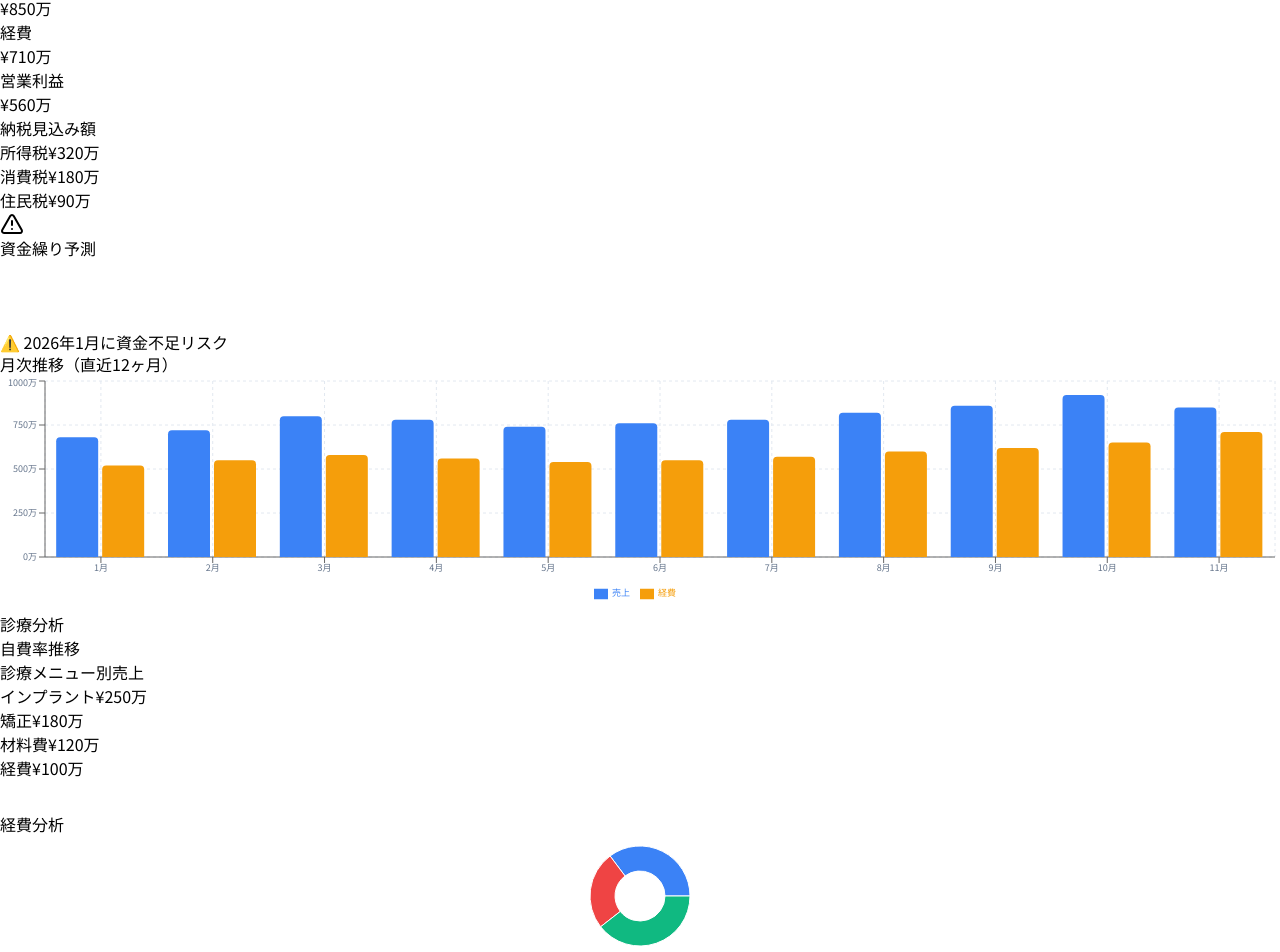
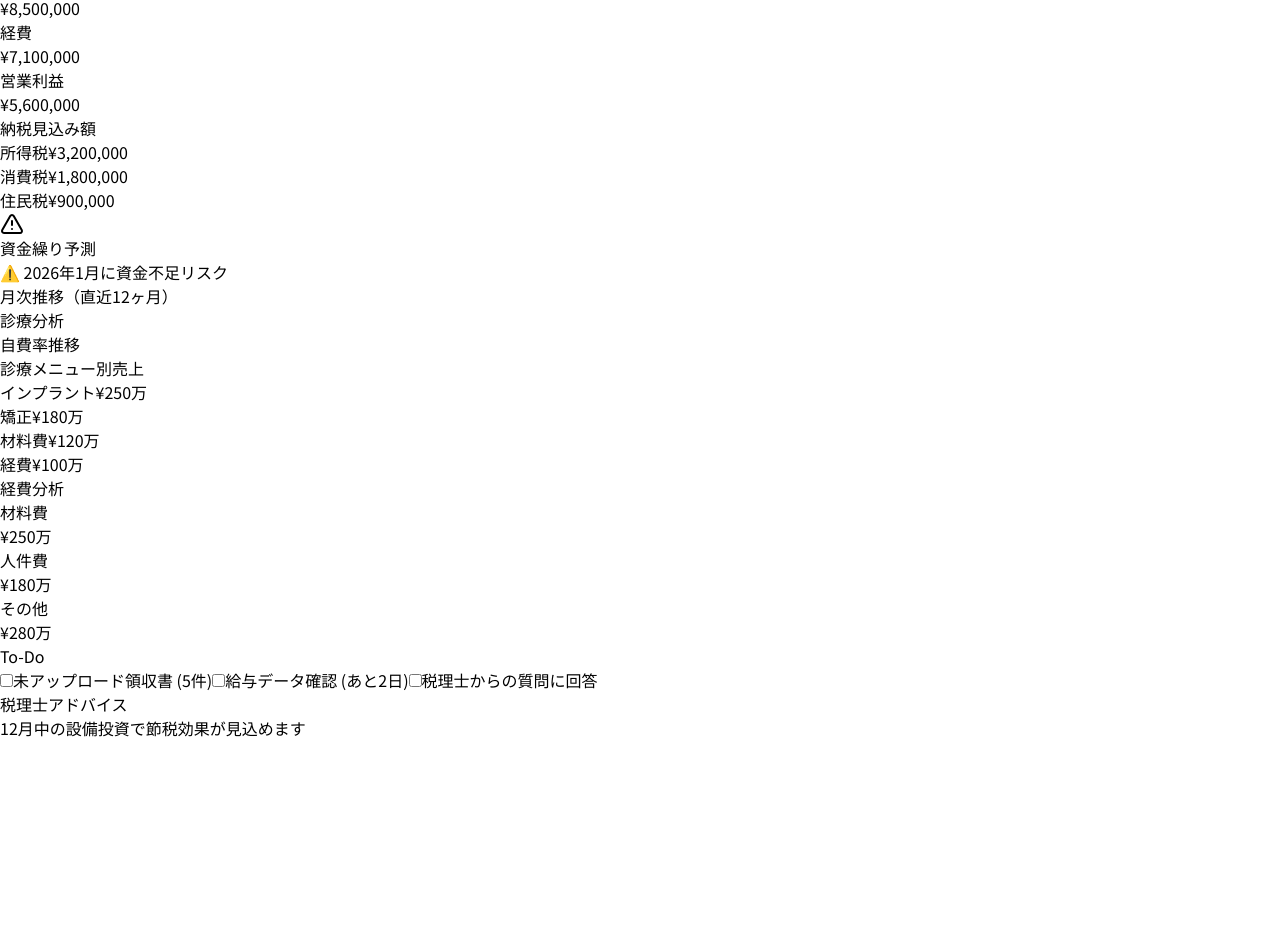
Before and after one commit to okada-y1221/dental-tax-dashboard, a React (Vite) app: page / in a window 1280 px wide. Shown: the part 273-1225 px from the top of the page. After the commit the page ends 1013 px from the top, so only its background shows below. Built offline with nearby package versions, Linux system fonts and the light colour scheme.

Commit message:
Refactor currency format and improve layout styles
Updated currency formatting and adjusted layout styles for various components.

```diff
--- a/src/App.jsx
+++ b/src/App.jsx
@@ -40,7 +40,7 @@ const DentalTaxDashboard = () => {
   const [tempData, setTempData] = useState(data);
 
   const formatCurrency = (value) => {
-    return `¥${(value / 10000).toFixed(0)}万`;
+    return `¥${value.toLocaleString()}`;
   };
 
   const handleEdit = () => {
@@ -130,14 +130,14 @@ const DentalTaxDashboard = () => {
       </header>
 
       {/* Main Content - Fixed Height on Desktop, Scrollable on Mobile */}
-      <div className="flex-1 overflow-auto lg:overflow-hidden p-2">
-        <div className="grid grid-cols-1 lg:grid-cols-12 gap-2 lg:h-full">
+      <div className="flex-1 overflow-auto lg:overflow-hidden p-2 lg:h-[calc(100vh-40px)]">
+        <div className="grid grid-cols-1 lg:grid-cols-12 gap-2 h-full">
 
           {/* Left Column - 4 cols */}
-          <div className="lg:col-span-4 flex flex-col gap-2">
+          <div className="lg:col-span-4 flex flex-col gap-2 h-full">
 
             {/* 今月の経営速報 */}
-            <div className="bg-white rounded-lg shadow p-2 border border-slate-200">
+            <div className="bg-white rounded-lg shadow p-2 border border-slate-200" style={{ flex: '0 0 auto' }}>
               <h3 className="text-xs font-semibold text-slate-700 mb-1">今月の経営速報</h3>
               <div className="space-y-1">
                 <div>
@@ -165,7 +165,7 @@ const DentalTaxDashboard = () => {
             </div>
 
             {/* 納税見込み額 */}
-            <div className="bg-white rounded-lg shadow p-2 border border-slate-200">
+            <div className="bg-white rounded-lg shadow p-2 border border-slate-200" style={{ flex: '0 0 auto' }}>
               <h3 className="text-xs font-semibold text-slate-700 mb-1">納税見込み額</h3>
               <div className="space-y-1">
                 <div className="flex justify-between">
@@ -184,34 +184,37 @@ const DentalTaxDashboard = () => {
             </div>
 
             {/* 資金繰りアラート */}
-            <div className="bg-gradient-to-br from-red-500 to-orange-500 rounded-lg shadow p-2 text-white" style={{ height: '140px' }}>
+            <div className="bg-gradient-to-br from-red-500 to-orange-500 rounded-lg shadow p-2 text-white flex-1 flex flex-col">
               <div className="flex items-center space-x-1 mb-1">
                 <AlertTriangle className="w-4 h-4" />
                 <h3 className="text-xs font-semibold">資金繰り予測</h3>
               </div>
-              <ResponsiveContainer width="100%" height={70}>
+              <div className="flex-1 min-h-0">
+                <ResponsiveContainer width="100%" height="80%">
                   <LineChart data={editMode ? tempData.cashFlow : data.cashFlow}>
                     <Line type="monotone" dataKey="value" stroke="#fff" strokeWidth={2} dot={false} />
                   </LineChart>
                 </ResponsiveContainer>
+              </div>
               <p className="text-xs mt-1">⚠️ 2026年1月に資金不足リスク</p>
             </div>
           </div>
 
           {/* Center Column - 5 cols */}
-          <div className="lg:col-span-5 flex flex-col gap-2">
+          <div className="lg:col-span-5 flex flex-col gap-2 h-full">
 
             {/* 月次推移 */}
-            <div className="bg-white rounded-lg shadow p-2 border border-slate-200" style={{ height: '260px' }}>
+            <div className="bg-white rounded-lg shadow p-2 border border-slate-200" style={{ flex: '0 0 55%' }}>
               <h3 className="text-xs font-semibold text-slate-800 mb-1">月次推移（直近12ヶ月）</h3>
-              <ResponsiveContainer width="100%" height={230}>
+              <div className="h-[calc(100%-20px)]">
+                <ResponsiveContainer width="100%" height="100%">
                   <ComposedChart data={editMode ? tempData.monthlyData : data.monthlyData} margin={{ left: 5, right: 5, top: 5, bottom: 5 }}>
                     <CartesianGrid strokeDasharray="3 3" stroke="#e2e8f0" />
                     <XAxis dataKey="month" tick={{ fill: '#64748b', fontSize: 9 }} />
                     <YAxis
                       tick={{ fill: '#64748b', fontSize: 9 }}
-                    tickFormatter={(value) => `${(value / 10000).toFixed(0)}万`}
-                    width={40}
+                      tickFormatter={(value) => `¥${(value / 1000000).toFixed(1)}M`}
+                      width={45}
                     />
                     <Tooltip formatter={(value) => formatCurrency(value)} contentStyle={{ fontSize: '10px' }} />
                     <Legend wrapperStyle={{ fontSize: '9px' }} />
@@ -220,9 +223,10 @@ const DentalTaxDashboard = () => {
                   </ComposedChart>
                 </ResponsiveContainer>
               </div>
+            </div>
 
             {/* 診療分析 */}
-            <div className="bg-white rounded-lg shadow p-2 border border-slate-200" style={{ height: '200px' }}>
+            <div className="bg-white rounded-lg shadow p-2 border border-slate-200 flex-1">
               <h3 className="text-xs font-semibold text-slate-800 mb-1">診療分析</h3>
               <div className="grid grid-cols-2 gap-2 h-[calc(100%-20px)]">
                 <div>
@@ -266,12 +270,13 @@ const DentalTaxDashboard = () => {
           </div>
 
           {/* Right Column - 3 cols */}
-          <div className="lg:col-span-3 flex flex-col gap-2">
+          <div className="lg:col-span-3 flex flex-col gap-2 h-full">
 
             {/* 経費分析 */}
-            <div className="bg-white rounded-lg shadow p-2 border border-slate-200">
+            <div className="bg-white rounded-lg shadow p-2 border border-slate-200" style={{ flex: '0 0 55%' }}>
               <h3 className="text-xs font-semibold text-slate-800 mb-1">経費分析</h3>
-              <ResponsiveContainer width="100%" height={120}>
+              <div className="h-[calc(50%-10px)]">
+                <ResponsiveContainer width="100%" height="100%">
                 <PieChart>
                   <Pie
                     data={[
@@ -296,7 +301,8 @@ const DentalTaxDashboard = () => {
                   <Tooltip formatter={(value) => formatCurrency(value)} contentStyle={{ fontSize: '10px' }} />
                 </PieChart>
               </ResponsiveContainer>
-              <div className="space-y-0.5 text-xs">
+              </div>
+              <div className="space-y-0.5 text-xs mt-1">
                 <div className="flex items-center justify-between">
                   <div className="flex items-center space-x-1">
                     <div className="w-2 h-2 bg-blue-500 rounded"></div>
@@ -322,7 +328,7 @@ const DentalTaxDashboard = () => {
             </div>
 
             {/* To-Do */}
-            <div className="bg-white rounded-lg shadow p-2 border border-slate-200" style={{ height: '200px' }}>
+            <div className="bg-white rounded-lg shadow p-2 border border-slate-200 flex-1">
               <h3 className="text-xs font-semibold text-slate-800 mb-1">To-Do</h3>
               <div className="space-y-1">
                 <label className="flex items-center space-x-1 text-xs">
```
Lines whose indentation alone changed are shown as unchanged.
